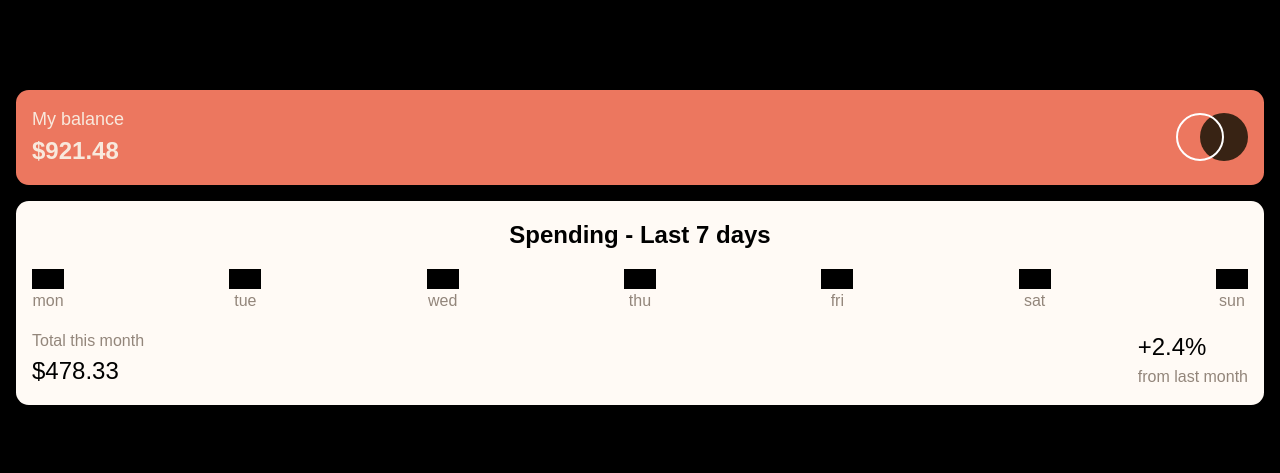
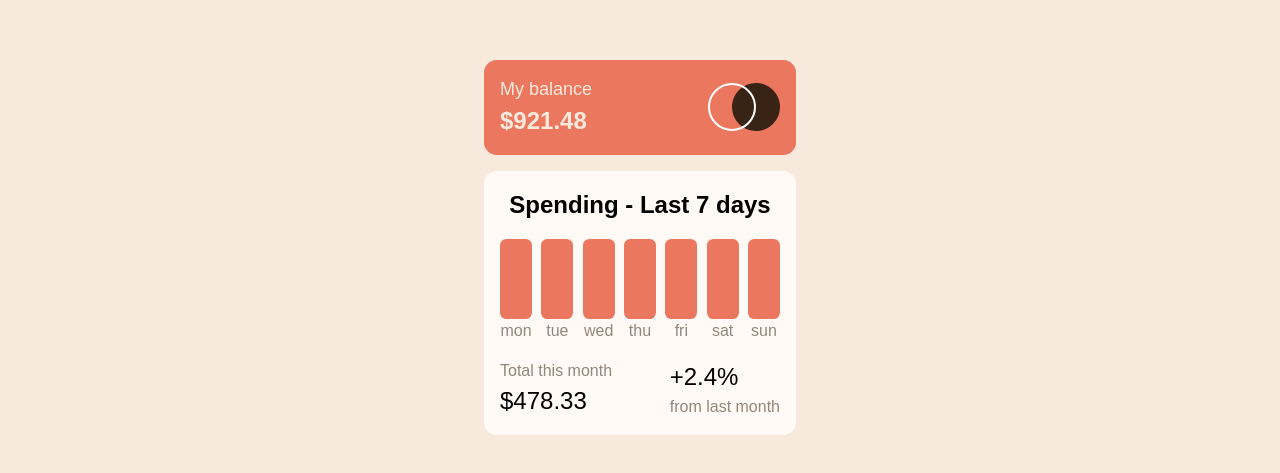
Before and after one commit to SebastianLaka/expenses-chart-component, a Vue app: page / in a window 1280 px wide. Shown: the part 153-626 px from the top of the page. Built offline with nearby package versions, Linux system fonts and the light colour scheme.

Commit message:
Change background color for charts, add border radius and min width

```diff
--- a/src/App.vue
+++ b/src/App.vue
@@ -16,6 +16,5 @@ export default {
 @import '@/assets/colors.scss';
 body{
   background-color: $cream;
-  background-color: black;
 }
 </style>
--- a/src/components/chart-component.vue
+++ b/src/components/chart-component.vue
@@ -70,7 +70,7 @@
       display: flex;
       justify-content: space-between;
       flex-direction: column;
-      width: 100%;
+      min-width: 25%;
       gap: 1em 0;
       .chart-header {
         display: flex;
@@ -117,9 +117,10 @@
               text-align: center;
             }
             &__chart{
-              height: 20px;
-              background-color: black;
+              height: 5em;
+              background-color: $soft-red;
               width: 2em;
+              border-radius: .4em;
             }
           }
         }
```
